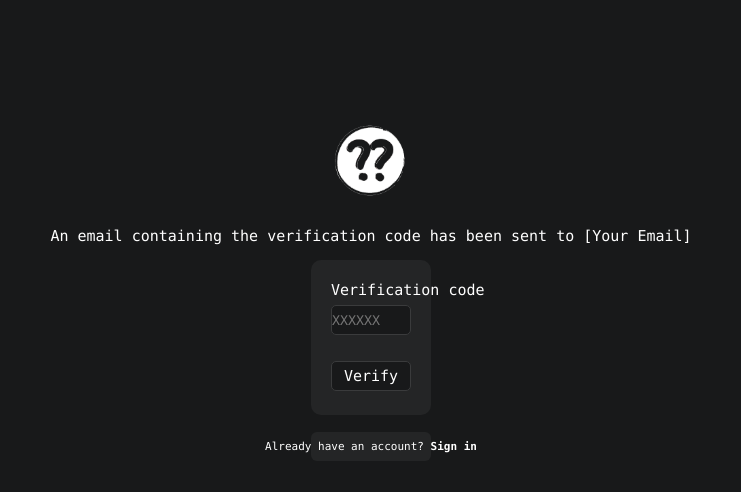
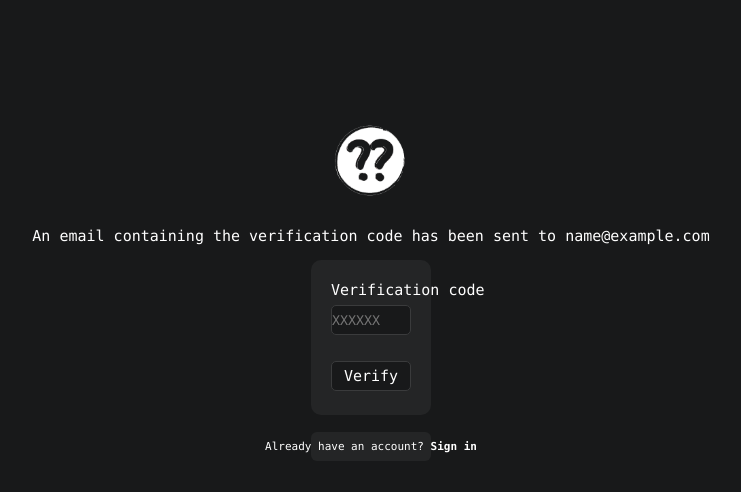
Before and after one commit to Scrappyz/QA-Sharing-Platform, a React (Create React App) app: page /register in a window 1280 px wide. Both pictures are taken after typing "name@example.com", "Sample", "Sample123", "Sample123" into the empty fields and a click on the button "Send code". Shown: the top 492 px of the page, without its empty margins (269-1010 px from the left). Built offline with nearby package versions, Linux system fonts and the light colour scheme.

Commit message:
Added email to verifycode

```diff
--- a/src/views/pages/Register/Register.js
+++ b/src/views/pages/Register/Register.js
@@ -31,7 +31,7 @@ function Register() {
         } else if(form.confirmPassword.length === 0) {
             alert("[ERROR] Confirm password cannot be empty");
         } else {
-            navigate("/verifycode");
+            navigate("/verifycode", {state: {email: form.email}});
         }
     }
 
--- a/src/views/pages/VerifyCode/VerifyCode.js
+++ b/src/views/pages/VerifyCode/VerifyCode.js
@@ -1,12 +1,14 @@
 import React, {useState} from "react";
 import "./VerifyCode.css";
-import { useNavigate } from "react-router-dom";
+import { useNavigate, useLocation } from "react-router-dom";
 
 function VerifyCode() {
     const navigate = useNavigate();
+    const location = useLocation();
     const [form, setForm] = useState({
         code: ""
     });
+    const email = location.state.email;
 
     const handleChange = (e) => {
         setForm((prev) => ({
@@ -32,7 +34,7 @@ function VerifyCode() {
     return (
         <div className="verify-code-frame">
             <img className="logo" src="./assets/logo.png"/>
-            <p className="label">An email containing the verification code has been sent to [Your Email]</p>
+            <p className="label">An email containing the verification code has been sent to {email}</p>
             <div className="form-container">
                 <div className="verification-code">
                     <p className="label">Verification code</p>
```
